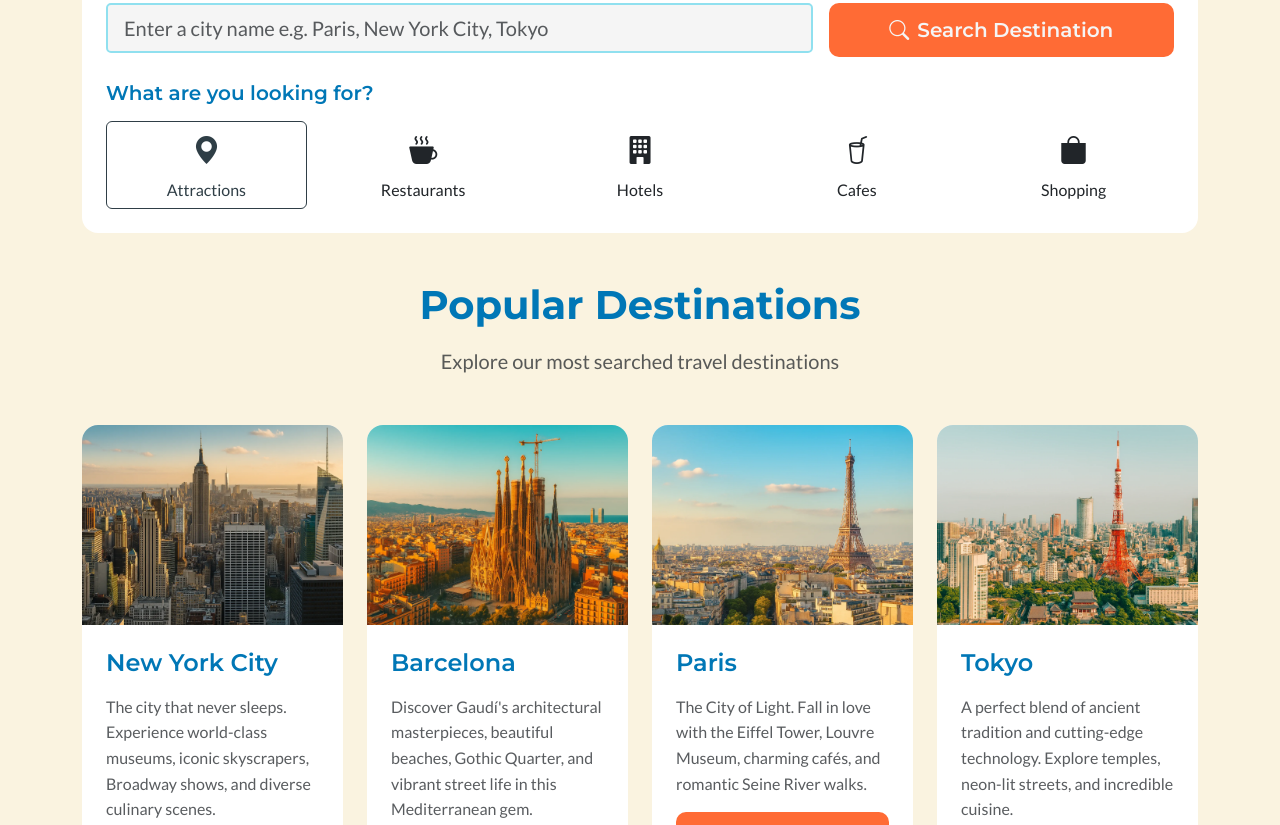
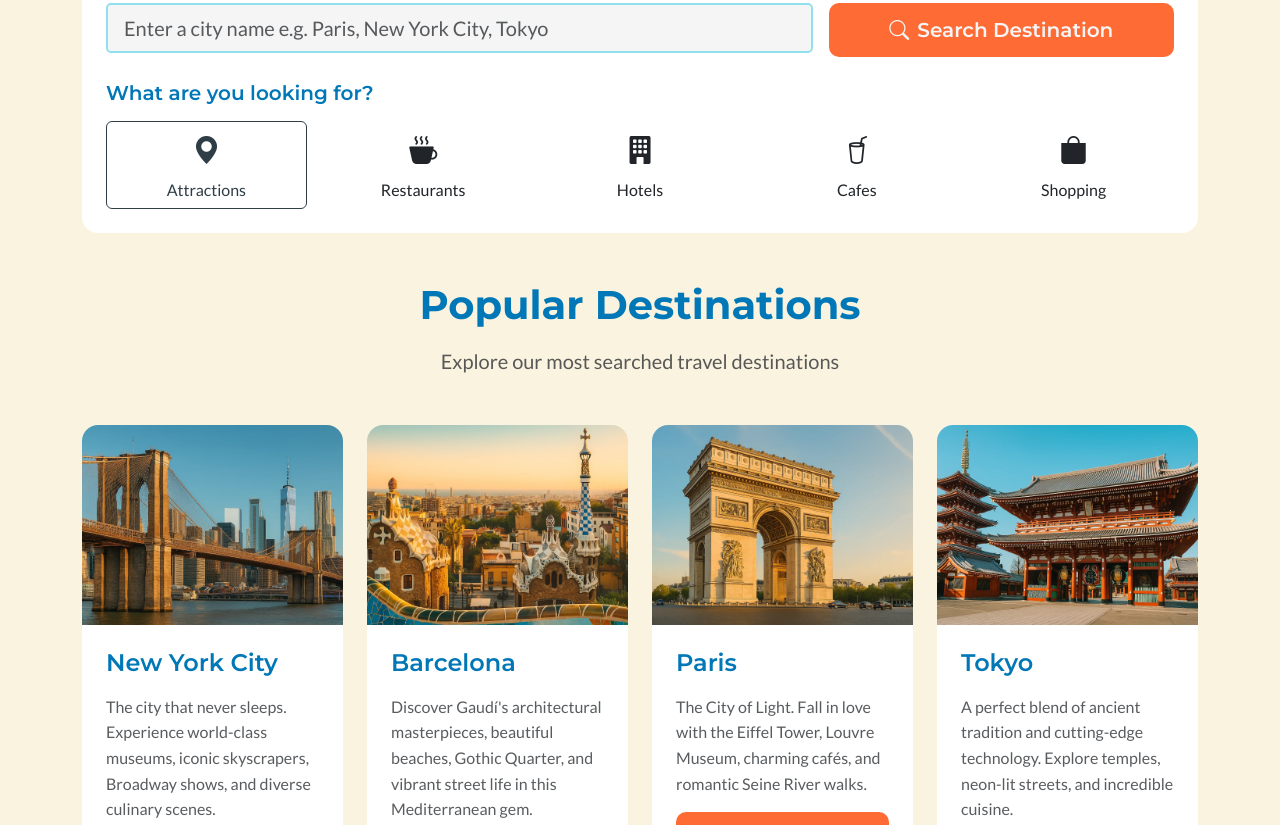
Before and after one commit to rpires71/milestone2, a plain HTML site: page search.html in a window 1280 px wide. Shown: the part 447-1272 px from the top of the page. Drawn offline with nearby package versions, Linux system fonts and the light colour scheme; some packages are replaced by stand-ins of ours.

```diff
--- a/search.html
+++ b/search.html
@@ -197,7 +197,7 @@
           <div class="col-md-6 col-lg-3">
             <div class="destination-tile bg-white rounded-4 shadow-md overflow-hidden h-100">
               <div class="destination-image">
-                <img src="assets/images/img-nyc.webp" alt="New York City" class="w-100" style="height: 200px; object-fit: cover;">
+                <img src="assets/images/img-2-nyc.webp" alt="New York City" class="w-100" style="height: 200px; object-fit: cover;">
               </div>
               <div class="destination-content p-4">
                 <h4 class="text-ocean-blue mb-3">New York City</h4>
@@ -216,7 +216,7 @@
           <div class="col-md-6 col-lg-3">
             <div class="destination-tile bg-white rounded-4 shadow-md overflow-hidden h-100">
               <div class="destination-image">
-                <img src="assets/images/img-barcelona.webp" alt="Barcelona" class="w-100" style="height: 200px; object-fit: cover;">
+                <img src="assets/images/img-2-barcelona.webp" alt="Barcelona" class="w-100" style="height: 200px; object-fit: cover;">
               </div>
               <div class="destination-content p-4">
                 <h4 class="text-ocean-blue mb-3">Barcelona</h4>
@@ -235,7 +235,7 @@
           <div class="col-md-6 col-lg-3">
             <div class="destination-tile bg-white rounded-4 shadow-md overflow-hidden h-100">
               <div class="destination-image">
-                <img src="assets/images/img-paris.webp" alt="Paris" class="w-100" style="height: 200px; object-fit: cover;">
+                <img src="assets/images/img-2-paris.webp" alt="Paris" class="w-100" style="height: 200px; object-fit: cover;">
               </div>
               <div class="destination-content p-4">
                 <h4 class="text-ocean-blue mb-3">Paris</h4>
@@ -254,7 +254,7 @@
           <div class="col-md-6 col-lg-3">
             <div class="destination-tile bg-white rounded-4 shadow-md overflow-hidden h-100">
               <div class="destination-image">
-                <img src="assets/images/img-tokyo.webp" alt="Tokyo" class="w-100" style="height: 200px; object-fit: cover;">
+                <img src="assets/images/img-2-tokyo.webp" alt="Tokyo" class="w-100" style="height: 200px; object-fit: cover;">
               </div>
               <div class="destination-content p-4">
                 <h4 class="text-ocean-blue mb-3">Tokyo</h4>
```
Also changed, not shown: index.html (+1 -1 lines).
